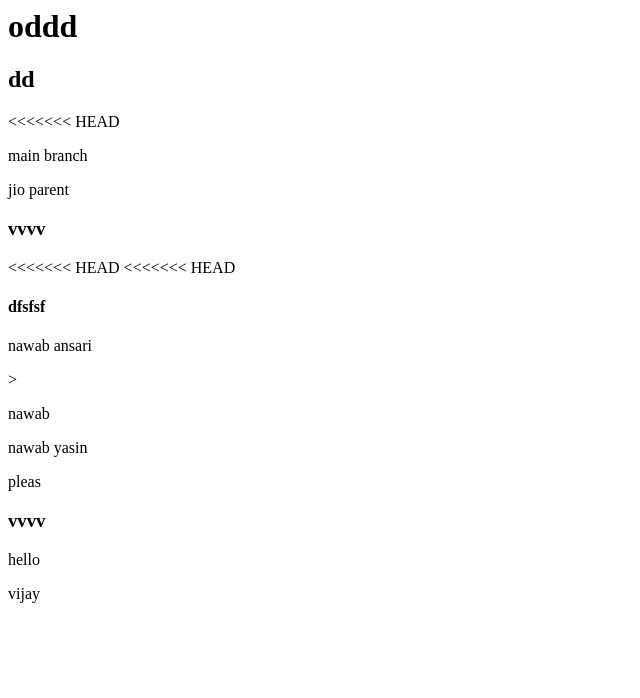
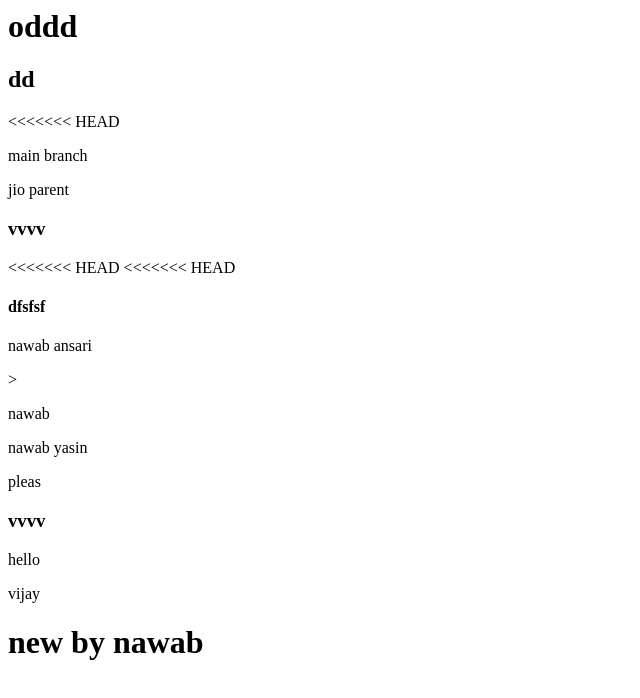
Before and after one commit to Nawab1/beggin, a plain HTML site: page index.html in a window 1280 px wide. Shown: the whole page, without its empty margins (0-640 px from the left). Drawn offline with Linux system fonts and the light colour scheme.

Commit message:
added new by nawab

```diff
--- a/index.html
+++ b/index.html
@@ -27,3 +27,4 @@
 
 
 <p>vijay</p>
+<h1>new by nawab</p>
```
